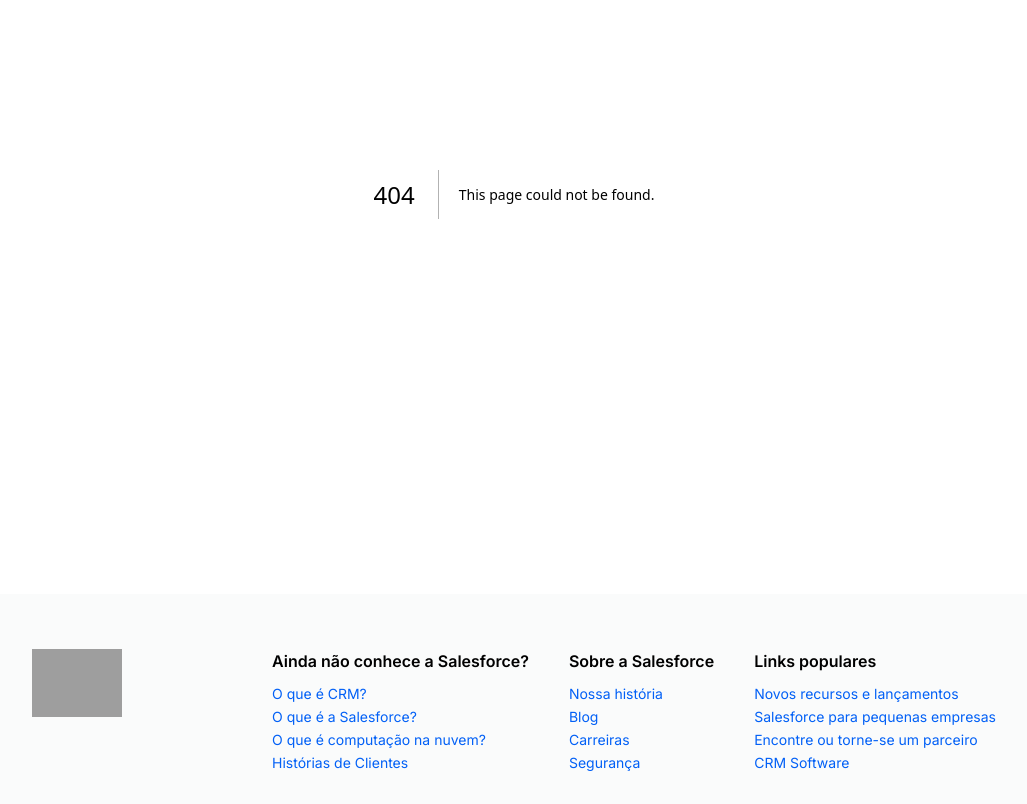
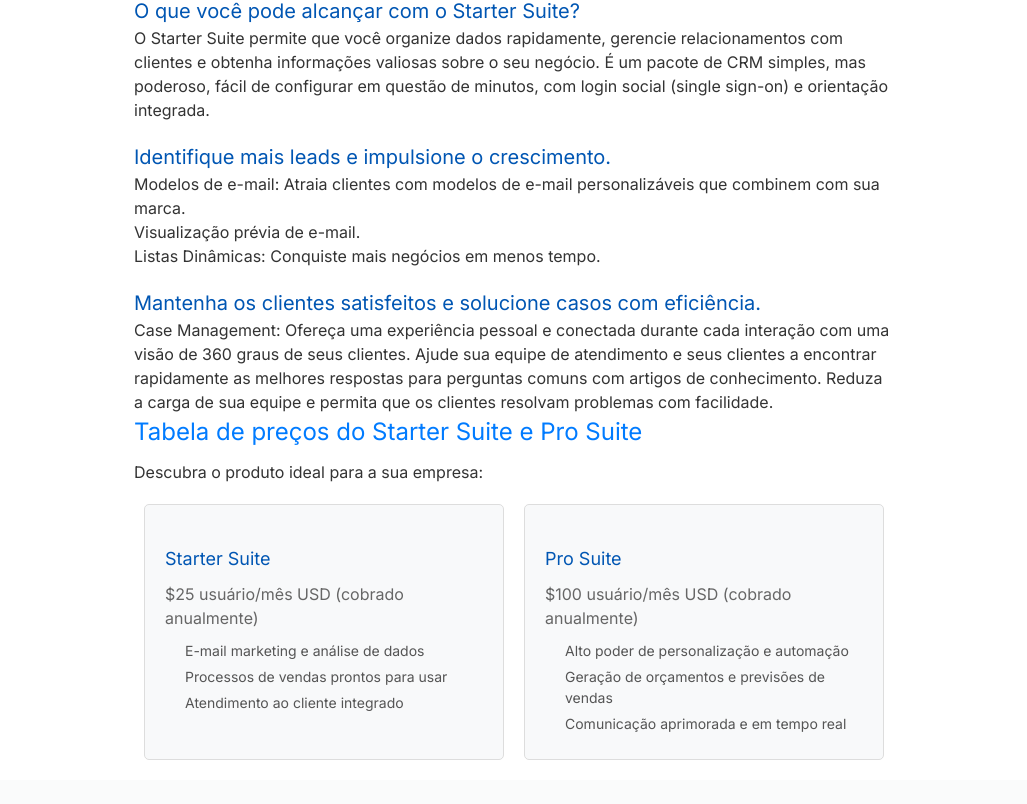
Before and after one commit to devtorugo/ProjetoFinal-Salesforce-web, a Next.js app: page /saibamais in a window 1280 px wide. Before the commit this address had no page. Shown: the part 316-1120 px from the top of the page, without its empty margins (126-1153 px from the left). Built offline with nearby package versions, Linux system fonts and the light colour scheme; grey boxes are pictures that could not be loaded.

Commit message:
Criando page Saiba mais

```diff
--- a/src/app/components/Conteudo/index.tsx
+++ b/src/app/components/Conteudo/index.tsx
@@ -12,7 +12,7 @@ const Conteudo = (props: Props) => {
             Starter Suite hoje<br></br> mesmo. Não há nada para instalar. Não é necessário<br></br> cartão de crédito.</p>
             <div className="botoesContainer">
                 <Link href={"/testegratis"}><button className="botao1">Faça o teste grátis</button></Link>
-                <button className="botao2">Saiba mais</button>
+                <Link href={"/saibamais"}><button className="botao2">Saiba mais</button></Link>
             </div>
             <div className="imagemContainer">
                 <img className="image" src={props.image} alt={props.alt}/>
--- /dev/null
+++ b/src/app/saibamais/page.tsx
@@ -0,0 +1,52 @@
+import React from 'react';
+import './styles.css';
+
+const SaibaMais = () => {
+    return (
+        <div className="saiba-mais-container">
+
+            <div className="saiba-mais-content">
+                <h2>Starter Suite</h2>
+                <p>Comece a usar o CRM e veja os resultados desde o primeiro dia com o Starter Suite — o conjunto completo de ferramentas de marketing, vendas e atendimento ao cliente de que você precisa para ter sucesso. Obtenha o poder do CRM nº 1 do mundo em um pacote simplificado e fácil de usar, criado para empresas em crescimento.</p>
+
+                <h3>O que você pode alcançar com o Starter Suite?</h3>
+                <p>O Starter Suite permite que você organize dados rapidamente, gerencie relacionamentos com clientes e obtenha informações valiosas sobre o seu negócio. É um pacote de CRM simples, mas poderoso, fácil de configurar em questão de minutos, com login social (single sign-on) e orientação integrada.</p>
+
+                <h3>Identifique mais leads e impulsione o crescimento.</h3>
+                <p>Modelos de e-mail: Atraia clientes com modelos de e-mail personalizáveis que combinem com sua marca.</p>
+                <p>Visualização prévia de e-mail.</p>
+                <p>Listas Dinâmicas: Conquiste mais negócios em menos tempo.</p>
+
+                <h3>Mantenha os clientes satisfeitos e solucione casos com eficiência.</h3>
+                <p>Case Management: Ofereça uma experiência pessoal e conectada durante cada interação com uma visão de 360 ​​graus de seus clientes. Ajude sua equipe de atendimento e seus clientes a encontrar rapidamente as melhores respostas para perguntas comuns com artigos de conhecimento. Reduza a carga de sua equipe e permita que os clientes resolvam problemas com facilidade.</p>
+
+                <h2>Tabela de preços do Starter Suite e Pro Suite</h2>
+                <p>Descubra o produto ideal para a sua empresa:</p>
+                <div className="tabela-precos">
+                    <div className="pacote">
+                        <h3>Starter Suite</h3>
+                        <p>$25 usuário/mês USD (cobrado anualmente)</p>
+                        <ul>
+                            <li>E-mail marketing e análise de dados</li>
+                            <li>Processos de vendas prontos para usar</li>
+                            <li>Atendimento ao cliente integrado</li>
+                        </ul>
+                    </div>
+                    <div className="pacote">
+                        <h3>Pro Suite</h3>
+                        <p>$100 usuário/mês USD (cobrado anualmente)</p>
+                        <ul>
+                            <li>Alto poder de personalização e automação</li>
+                            <li>Geração de orçamentos e previsões de vendas</li>
+                            <li>Comunicação aprimorada e em tempo real</li>
+                        </ul>
+                    </div>
+                </div>
+
+
+            </div>
+        </div>
+    );
+}
+
+export default SaibaMais;
--- /dev/null
+++ b/src/app/saibamais/styles.css
@@ -0,0 +1,66 @@
+
+
+.saiba-mais-container {
+    padding: 20px;
+    max-width: 800px;
+    margin: 0 auto;
+}
+
+.saiba-mais-content {
+    margin-top: 20px;
+}
+
+.saiba-mais-content h2 {
+    color: #007bff;
+    font-size: 24px;
+    margin-bottom: 10px;
+}
+
+.saiba-mais-content h3 {
+    color: #0056b3;
+    font-size: 20px;
+    margin-top: 20px;
+}
+
+.saiba-mais-content p {
+    color: #333; /* Preto */
+    font-size: 16px;
+    line-height: 1.5;
+}
+
+.tabela-precos {
+    display: flex;
+    justify-content: space-between;
+    margin-top: 20px;
+}
+
+.pacote {
+    flex: 1;
+    margin: 0 10px;
+    padding: 20px;
+    border: 1px solid #ddd;
+    border-radius: 5px;
+    background-color: #f8f9fa;
+}
+
+.pacote h3 {
+    color: #0056b3;
+    font-size: 18px;
+    margin-bottom: 10px;
+}
+
+.pacote p {
+    color: #666;
+    font-size: 16px;
+}
+
+.pacote ul {
+    margin-top: 10px;
+    padding-left: 20px;
+}
+
+.pacote ul li {
+    color: #555;
+    font-size: 14px;
+    margin-bottom: 5px;
+}
```
